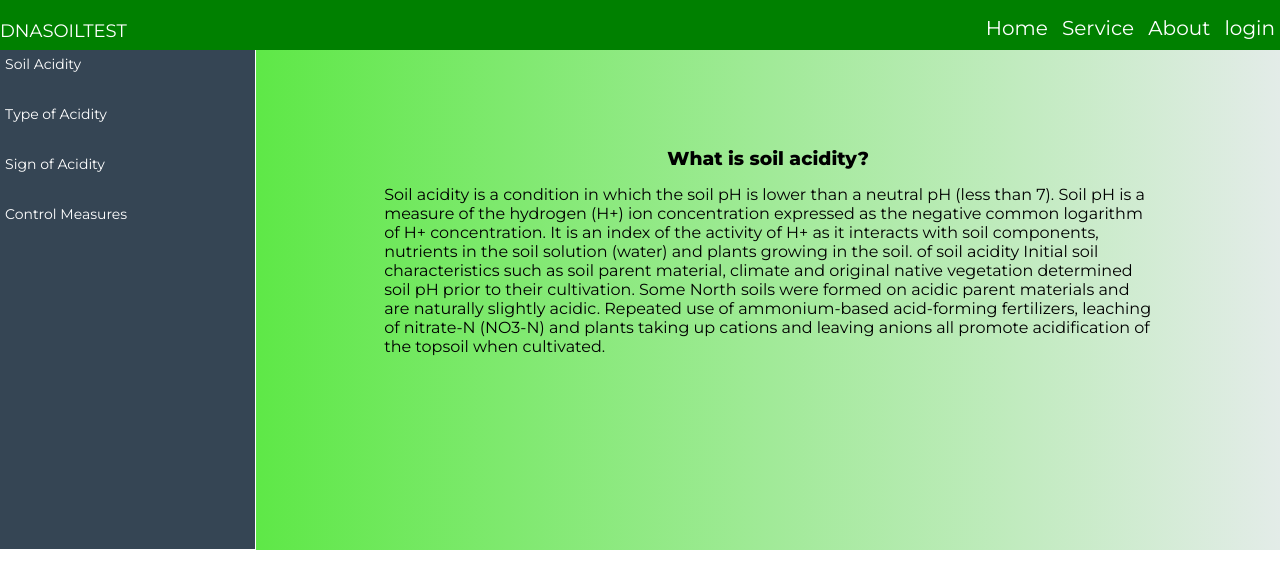
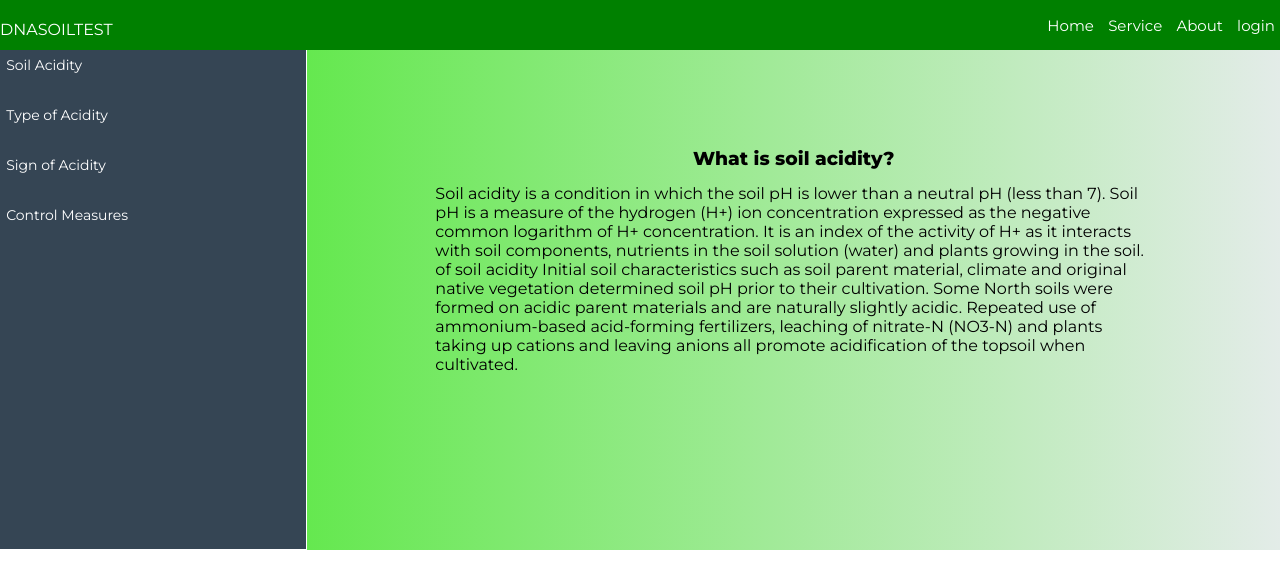
Before and after one commit to dna-249/SOILTEST, a React (Create React App) app: page / in a window 1280 px wide. Shown: the top 588 px of the page. Built offline with nearby package versions, Linux system fonts and the light colour scheme.

Commit message:
added channel name

```diff
--- a/public/index.html
+++ b/public/index.html
@@ -13,7 +13,7 @@
 
 <body>
     <div class="cont" style="position: fixed">
-        <div style="color:#fff; font-size: large;margin-top: 20px;"> DNASOILTEST</div>
+        <div style="color:#fff; font: size 15px;;margin-top: 20px;"> DNASOILTEST</div>
         <div class="cont1">
             <ul>
                 <li>
@@ -25,7 +25,8 @@
             </ul>
         </div>
     </div>
-    <div id="root" style="display: flex; width: 100%;"></div></div>
+    <div style="width: 100%; display: flex;height: auto;">
+    <div id="root" style="width: 100%; display: flex;"></div></div>
     </div>
 
 
--- a/public/style.css
+++ b/public/style.css
@@ -19,7 +19,7 @@ ul{
 .cont1 ul > li > a {
     color: #fff;
     padding: 5px;
-    font-size: 20px;
+    font-size: 15px;
 }
 .cont1 ul > li > a:hover {
     background-color: rgb(156, 245, 144);
--- a/src/index.css
+++ b/src/index.css
@@ -20,7 +20,7 @@
 }
 .nuu{
    background: #354554;
-   width: 25%;
+   width: 30%;
    height: 500px;
    border: #fff solid 1px;
    border-top: none;
@@ -29,7 +29,7 @@
 }
 .cont3{
    background: transparent;
-   width: 75%;
+   width: 70%;
    height: auto;
    border: none;
    justify-content: center;
```
